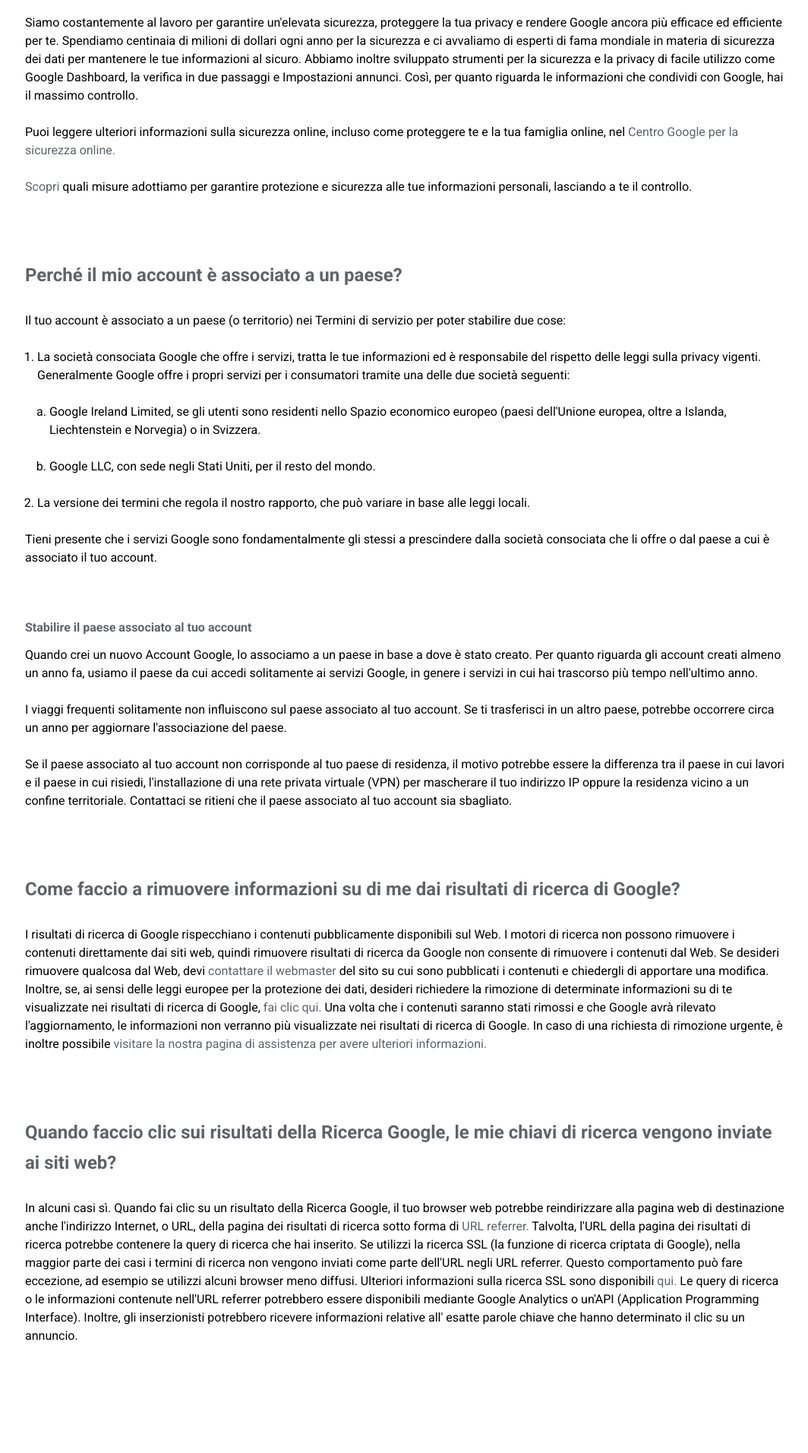
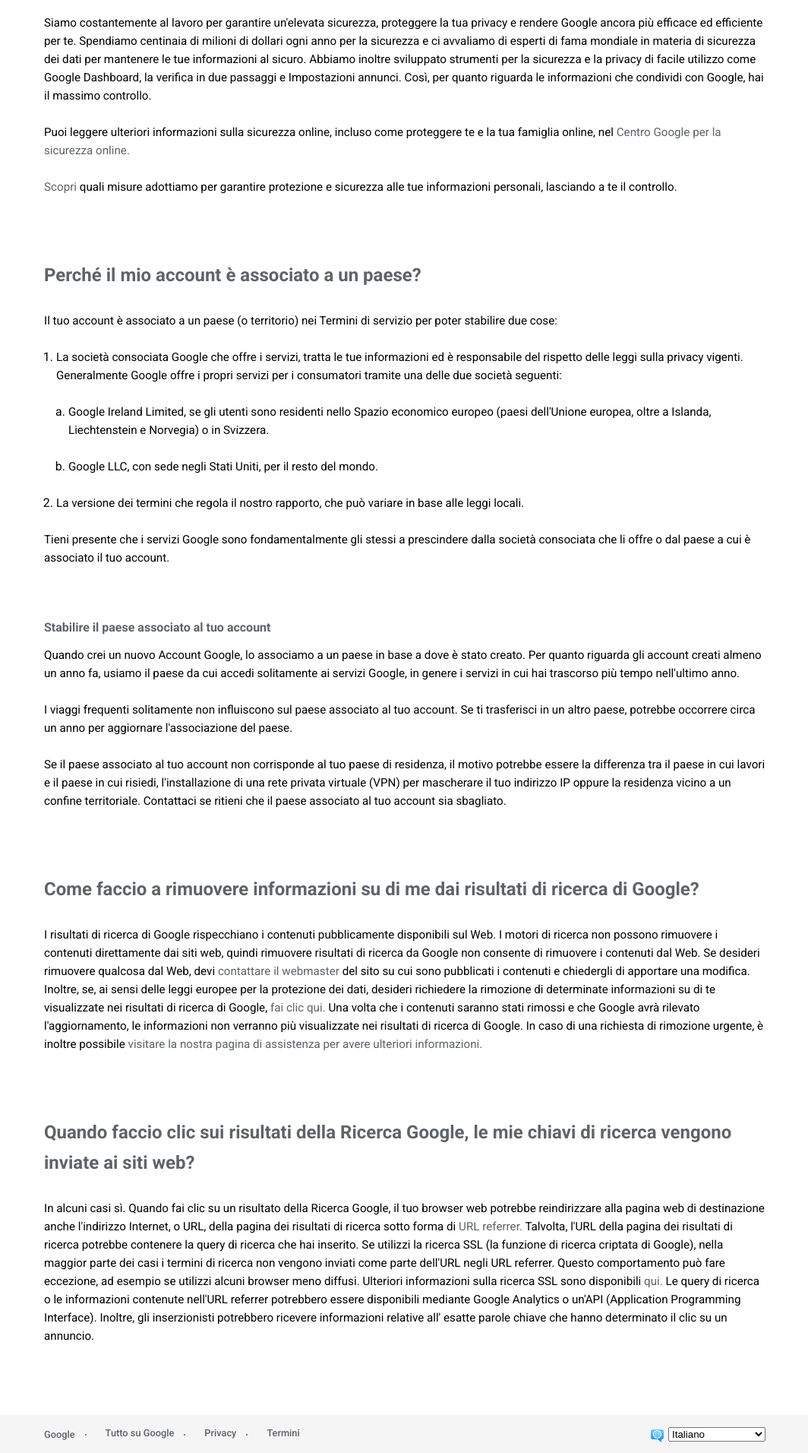
Before and after one commit to AndrianiClaudio/php-google-faq, a PHP site: page / in a window 1280 px wide. Shown: the part 1160-3072 px from the top of the page at 76% size, without its empty margins (107-1171 px from the left). Before the commit the page ends 2924 px from the top, so only its background shows below. Run offline with PHP 8.4, Linux system fonts and the light colour scheme.

Commit message:
Completamento footer

```diff
--- a/index.php
+++ b/index.php
@@ -183,7 +183,28 @@ $db = [
     <!-- MAIN -->
     <!-- /FOOTER -->
     <footer class="footer">
-
+        <div class="container">
+            <ul>
+                <li>
+                    <a href="#">Google</a>
+                </li>
+                <li>
+                    <a href="#">Tutto su Google</a>
+                </li>
+                <li>
+                    <a href="#">Privacy</a>
+                </li>
+                <li>
+                    <a href="#">Termini</a>
+                </li>
+            </ul>
+            <div class="language-container">
+                <img src="./img/language_world.png" alt="world">
+                <select name="select-language" id="select-language">
+                    <option value="Italiano">Italiano</option>
+                </select>
+            </div>
+        </div>
     </footer>
     <!-- /FOOTER -->
 
--- a/style/style.css
+++ b/style/style.css
@@ -1,6 +1,7 @@
 :root {
     --header-height: 110px;
     --header-top-height: 78px;
+    --footer-height: 50px;
 }
 
 * {
@@ -11,6 +12,7 @@
 body {
     font-family: 'Roboto', sans-serif;
     font-weight: 500;
+    min-width: 1000px;
 }
 /* GENERAL */
 h2, h3 {
@@ -32,6 +34,7 @@ a:visited{
     color:  #5f6368;
 }
 p {
+    font-size: 0.95rem;
     font-weight: 400;
     padding: .75rem 0;
 }
@@ -67,7 +70,10 @@ header.header {
 }
 .header-top,
 .header-top .logo-container,
-.header-top .btn-container {
+.header-top .btn-container,
+footer.footer .container,
+footer.footer .language-container
+ {
     display: flex;
     align-items: center;
 }
@@ -130,12 +136,54 @@ header.header {
 .header-bottom a,
 .header-bottom a:active,
 .header-bottom a:visited {
-    /* color: #5f6368; */
+    color: #5f6368;
 }
 
 /* MAIN */
-.main .container {
+
+main.main .container,
+footer.footer .container {
     margin: 5rem auto;
-    max-width: 1000px;
+    max-width: 950px;
     line-height: 1.5rem;
 }
+
+/* FOOTER */
+footer.footer {
+    height: var(--footer-height);
+    background-color: #f5f5f5;;
+    color: #5f6368;
+}
+footer.footer .container {
+    margin: 0 auto;
+    height: 100%;
+    justify-content: space-between;
+}
+footer.footer .container ul {
+    display: flex;
+    align-items: center;
+    gap: 0.5rem;
+}
+footer.footer .container ul li::marker {
+    line-height: 100%;
+}
+footer.footer .container ul li:not(:first-child) {
+    list-style: disc;
+    font-size:0.4rem;
+    margin-left: 1rem;
+    padding-left: 1rem;
+}
+footer.footer .container ul li a {
+    font-size: 0.8rem;
+}
+.footer .language-container {
+    height: 100%;
+    gap: 0.35rem;
+    font-size: 1rem;
+}
+.footer .language-container img {
+    margin-top:5px;
+}
+.footer #select-language {
+    width: 8rem;
+}
```
Also changed, not shown: img/language_world.png (added).
